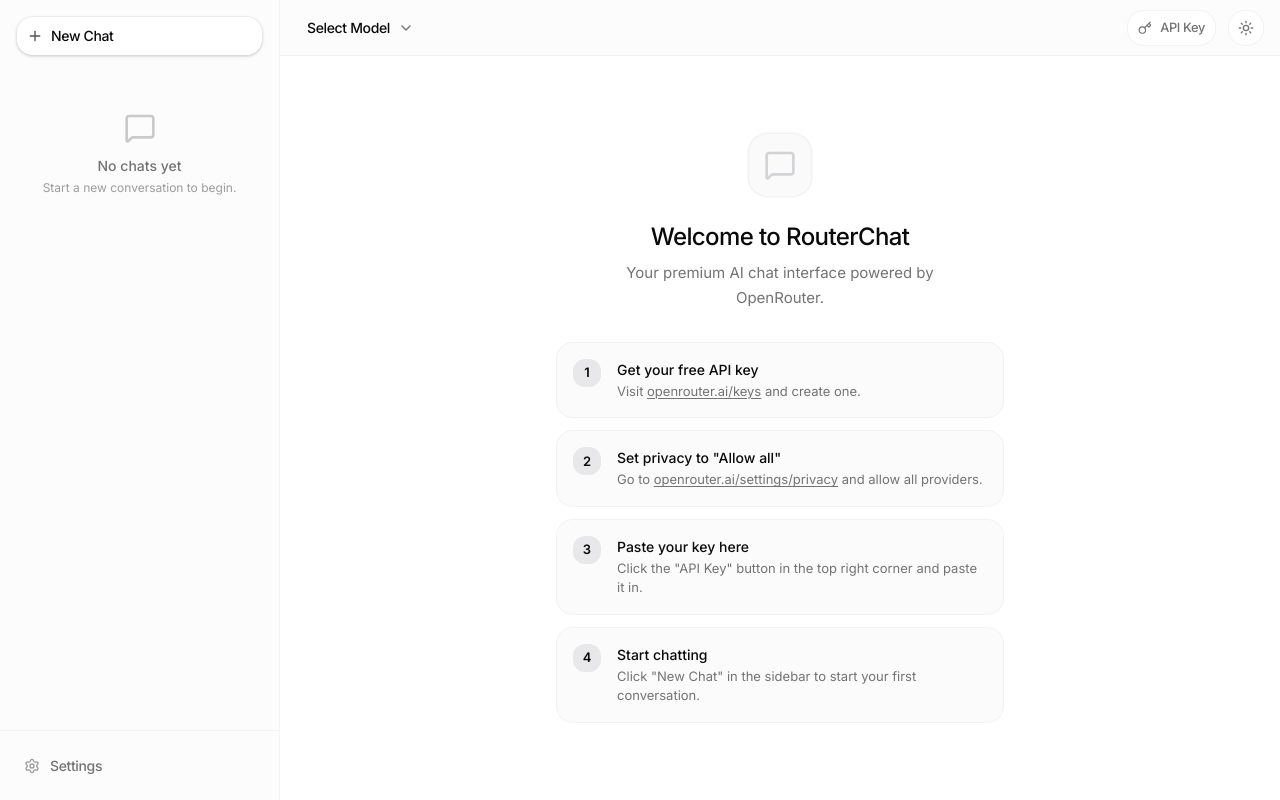
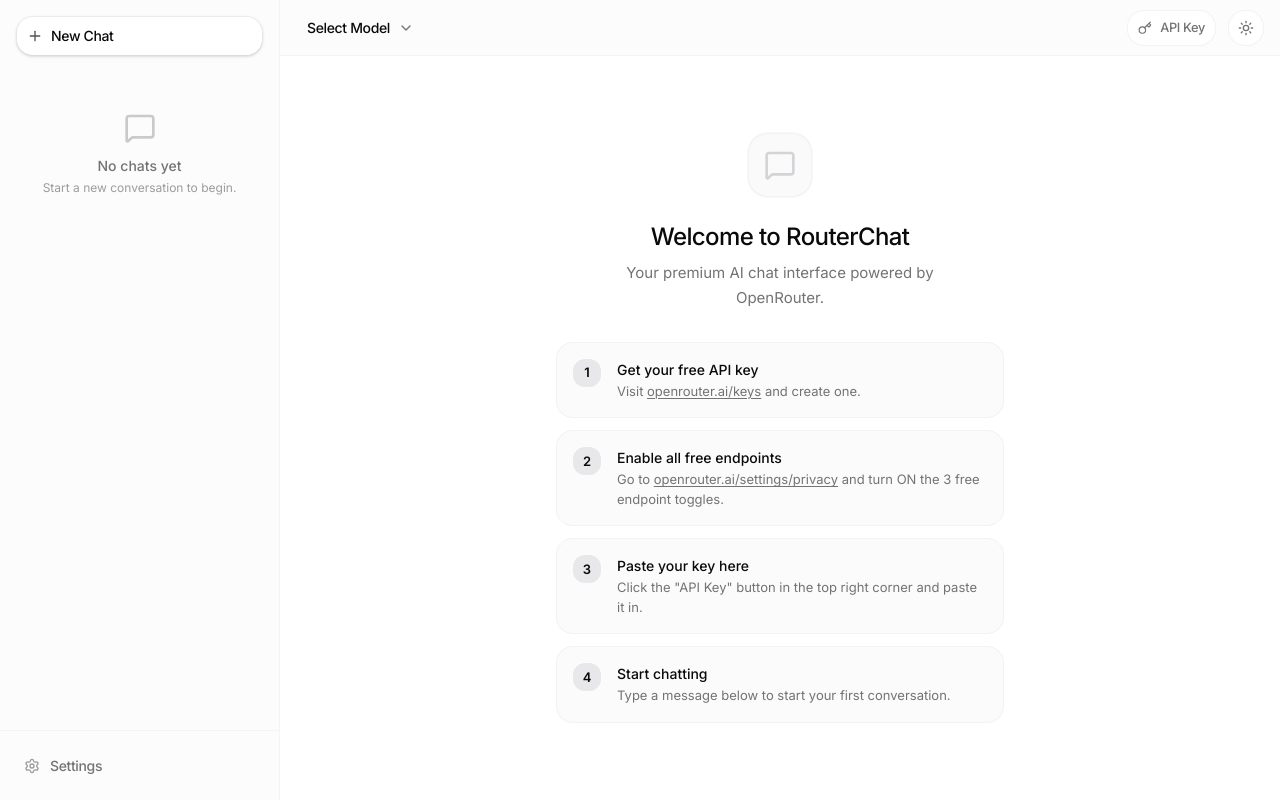
Before and after one commit to Praashon/RouterChat, a Next.js app: page / in a window 1280 px wide. Built offline with nearby package versions, Linux system fonts and the light colour scheme.

Commit message:
feat: Initialize Git repository structure, add `ApiKeyModal` and `ChatArea` components, and update `README.md`.

```diff
--- a/components/chat/ChatArea.tsx
+++ b/components/chat/ChatArea.tsx
@@ -53,10 +53,10 @@
       const msg = (err.message || '').toLowerCase()
       const status = err.status || err.statusCode || 0
 
-      if (status === 429 || msg.includes('429') || msg.includes('rate limit') || msg.includes('too many')) {
+      if (status === 429 || msg.includes('429') || msg.includes('rate limit') || msg.includes('too many') || msg.includes('no endpoints') || msg.includes('no available')) {
         return { type: 'rate_limit', message: err.message }
       }
-      if (msg.includes('no endpoints') || msg.includes('no available') || msg.includes('guardrail')) {
+      if (msg.includes('guardrail')) {
         return { type: 'no_endpoints', message: err.message }
       }
       if (status === 401 || msg.includes('401') || msg.includes('api key') || msg.includes('unauthorized')) {
@@ -121,9 +121,9 @@
           return
         }
 
-        // No endpoints: this is an account-level issue, retrying won't help
+        // No endpoints: this is an account-level guardrail issue, retrying won't help
         if (classified.type === 'no_endpoints') {
-          updateMessage(activeChat.id, tempId, `**No Endpoints Available**\n\nOpenRouter cannot find any providers for this model due to your account's privacy or data settings.\n\n**How to fix this:**\n1. Go to [openrouter.ai/settings/privacy](https://openrouter.ai/settings/privacy)\n2. Set your Data Policy to "Allow all providers"\n3. Come back and try again\n\nThis is not a rate limit. This affects all models until your privacy settings are updated.`)
+          updateMessage(activeChat.id, tempId, `**Request Blocked**\n\nOpenRouter cannot process this request due to your account's privacy or safety settings.\n\n**How to fix this:**\n1. Go to [openrouter.ai/settings/privacy](https://openrouter.ai/settings/privacy)\n2. Ensure all 3 **"Enable free endpoints..."** toggles are switched **ON**.\n3. Come back and try again.`)
           return
         }
 
@@ -140,7 +140,7 @@
               const fbClassified = classifyError(fallbackErr)
               if (fbClassified.type === 'abort') throw fallbackErr
               if (fbClassified.type === 'no_endpoints') {
-                updateMessage(activeChat.id, tempId, `**No Endpoints Available**\n\nOpenRouter cannot route to any provider. Please visit [openrouter.ai/settings/privacy](https://openrouter.ai/settings/privacy) and set your Data Policy to "Allow all providers".`)
+                updateMessage(activeChat.id, tempId, `**Request Blocked**\n\nOpenRouter cannot route to any provider. Please visit [openrouter.ai/settings/privacy](https://openrouter.ai/settings/privacy) and verify your **"Enable free endpoints"** toggles are ON.`)
                 return
               }
               // Continue trying next fallback on rate_limit or unknown
@@ -187,36 +187,7 @@
           Your premium AI chat interface powered by OpenRouter.
         </p>
 
-        <div className="w-full max-w-md space-y-3 text-left">
-          <div className="flex items-start gap-4 p-4 rounded-xl bg-zinc-50/80 dark:bg-zinc-900/40 border border-border/40">
-            <div className="w-7 h-7 rounded-lg bg-zinc-200/80 dark:bg-zinc-800 flex items-center justify-center flex-shrink-0 text-[13px] font-semibold text-foreground">1</div>
-            <div>
-              <p className="text-[14px] font-medium text-foreground">Get your free API key</p>
-              <p className="text-[13px] text-muted-foreground mt-0.5">Visit <a href="https://openrouter.ai/keys" target="_blank" className="underline underline-offset-2 hover:text-foreground transition-colors">openrouter.ai/keys</a> and create one.</p>
-            </div>
-          </div>
-          <div className="flex items-start gap-4 p-4 rounded-xl bg-zinc-50/80 dark:bg-zinc-900/40 border border-border/40">
-            <div className="w-7 h-7 rounded-lg bg-zinc-200/80 dark:bg-zinc-800 flex items-center justify-center flex-shrink-0 text-[13px] font-semibold text-foreground">2</div>
-            <div>
-              <p className="text-[14px] font-medium text-foreground">Set privacy to "Allow all"</p>
-              <p className="text-[13px] text-muted-foreground mt-0.5">Go to <a href="https://openrouter.ai/settings/privacy" target="_blank" className="underline underline-offset-2 hover:text-foreground transition-colors">openrouter.ai/settings/privacy</a> and allow all providers.</p>
-            </div>
-          </div>
-          <div className="flex items-start gap-4 p-4 rounded-xl bg-zinc-50/80 dark:bg-zinc-900/40 border border-border/40">
-            <div className="w-7 h-7 rounded-lg bg-zinc-200/80 dark:bg-zinc-800 flex items-center justify-center flex-shrink-0 text-[13px] font-semibold text-foreground">3</div>
-            <div>
-              <p className="text-[14px] font-medium text-foreground">Paste your key here</p>
-              <p className="text-[13px] text-muted-foreground mt-0.5">Click the "API Key" button in the top right corner and paste it in.</p>
-            </div>
-          </div>
-          <div className="flex items-start gap-4 p-4 rounded-xl bg-zinc-50/80 dark:bg-zinc-900/40 border border-border/40">
-            <div className="w-7 h-7 rounded-lg bg-zinc-200/80 dark:bg-zinc-800 flex items-center justify-center flex-shrink-0 text-[13px] font-semibold text-foreground">4</div>
-            <div>
-              <p className="text-[14px] font-medium text-foreground">Start chatting</p>
-              <p className="text-[13px] text-muted-foreground mt-0.5">Click "New Chat" in the sidebar to start your first conversation.</p>
-            </div>
-          </div>
-        </div>
+        <WelcomeGuide />
       </div>
     )
   }
@@ -237,6 +208,11 @@
               {activeChat.model.split('/')[1] || activeChat.model}
             </span>
           </p>
+          {!apiKey && (
+            <div className="mt-4 animate-in fade-in slide-in-from-bottom-2 duration-500">
+              <WelcomeGuide />
+            </div>
+          )}
         </div>
       ) : (
         <div className="flex-1 overflow-y-auto" ref={scrollRef}>
@@ -257,3 +233,38 @@
     </div>
   )
 }
+
+function WelcomeGuide() {
+  return (
+    <div className="w-full max-w-md space-y-3 text-left">
+      <div className="flex items-start gap-4 p-4 rounded-xl bg-zinc-50/80 dark:bg-zinc-900/40 border border-border/40">
+        <div className="w-7 h-7 rounded-lg bg-zinc-200/80 dark:bg-zinc-800 flex items-center justify-center flex-shrink-0 text-[13px] font-semibold text-foreground">1</div>
+        <div>
+          <p className="text-[14px] font-medium text-foreground">Get your free API key</p>
+          <p className="text-[13px] text-muted-foreground mt-0.5">Visit <a href="https://openrouter.ai/keys" target="_blank" className="underline underline-offset-2 hover:text-foreground transition-colors">openrouter.ai/keys</a> and create one.</p>
+        </div>
+      </div>
+      <div className="flex items-start gap-4 p-4 rounded-xl bg-zinc-50/80 dark:bg-zinc-900/40 border border-border/40">
+        <div className="w-7 h-7 rounded-lg bg-zinc-200/80 dark:bg-zinc-800 flex items-center justify-center flex-shrink-0 text-[13px] font-semibold text-foreground">2</div>
+        <div>
+          <p className="text-[14px] font-medium text-foreground">Enable all free endpoints</p>
+          <p className="text-[13px] text-muted-foreground mt-0.5">Go to <a href="https://openrouter.ai/settings/privacy" target="_blank" className="underline underline-offset-2 hover:text-foreground transition-colors">openrouter.ai/settings/privacy</a> and turn ON the 3 free endpoint toggles.</p>
+        </div>
+      </div>
+      <div className="flex items-start gap-4 p-4 rounded-xl bg-zinc-50/80 dark:bg-zinc-900/40 border border-border/40">
+        <div className="w-7 h-7 rounded-lg bg-zinc-200/80 dark:bg-zinc-800 flex items-center justify-center flex-shrink-0 text-[13px] font-semibold text-foreground">3</div>
+        <div>
+          <p className="text-[14px] font-medium text-foreground">Paste your key here</p>
+          <p className="text-[13px] text-muted-foreground mt-0.5">Click the "API Key" button in the top right corner and paste it in.</p>
+        </div>
+      </div>
+      <div className="flex items-start gap-4 p-4 rounded-xl bg-zinc-50/80 dark:bg-zinc-900/40 border border-border/40">
+        <div className="w-7 h-7 rounded-lg bg-zinc-200/80 dark:bg-zinc-800 flex items-center justify-center flex-shrink-0 text-[13px] font-semibold text-foreground">4</div>
+        <div>
+          <p className="text-[14px] font-medium text-foreground">Start chatting</p>
+          <p className="text-[13px] text-muted-foreground mt-0.5">Type a message below to start your first conversation.</p>
+        </div>
+      </div>
+    </div>
+  )
+}
--- a/components/settings/ApiKeyModal.tsx
+++ b/components/settings/ApiKeyModal.tsx
@@ -101,7 +101,7 @@
               </div>
               <div className="flex items-start gap-2.5">
                 <span className="w-5 h-5 rounded-md bg-zinc-200/80 dark:bg-zinc-800 flex items-center justify-center flex-shrink-0 text-[11px] font-semibold text-foreground mt-0.5">2</span>
-                <p className="text-[13px] text-muted-foreground leading-snug">Visit <a href="https://openrouter.ai/settings/privacy" target="_blank" className="underline underline-offset-2 hover:text-foreground transition-colors">openrouter.ai/settings/privacy</a> and set Data Policy to "Allow all providers"</p>
+                <p className="text-[13px] text-muted-foreground leading-snug">Visit <a href="https://openrouter.ai/settings/privacy" target="_blank" className="underline underline-offset-2 hover:text-foreground transition-colors">openrouter.ai/settings/privacy</a> and turn ON the 3 "Enable free endpoints" toggles</p>
               </div>
               <div className="flex items-start gap-2.5">
                 <span className="w-5 h-5 rounded-md bg-zinc-200/80 dark:bg-zinc-800 flex items-center justify-center flex-shrink-0 text-[11px] font-semibold text-foreground mt-0.5">3</span>
```
Also changed, not shown: 1 other file (tests, documents, lock files or other folders).
